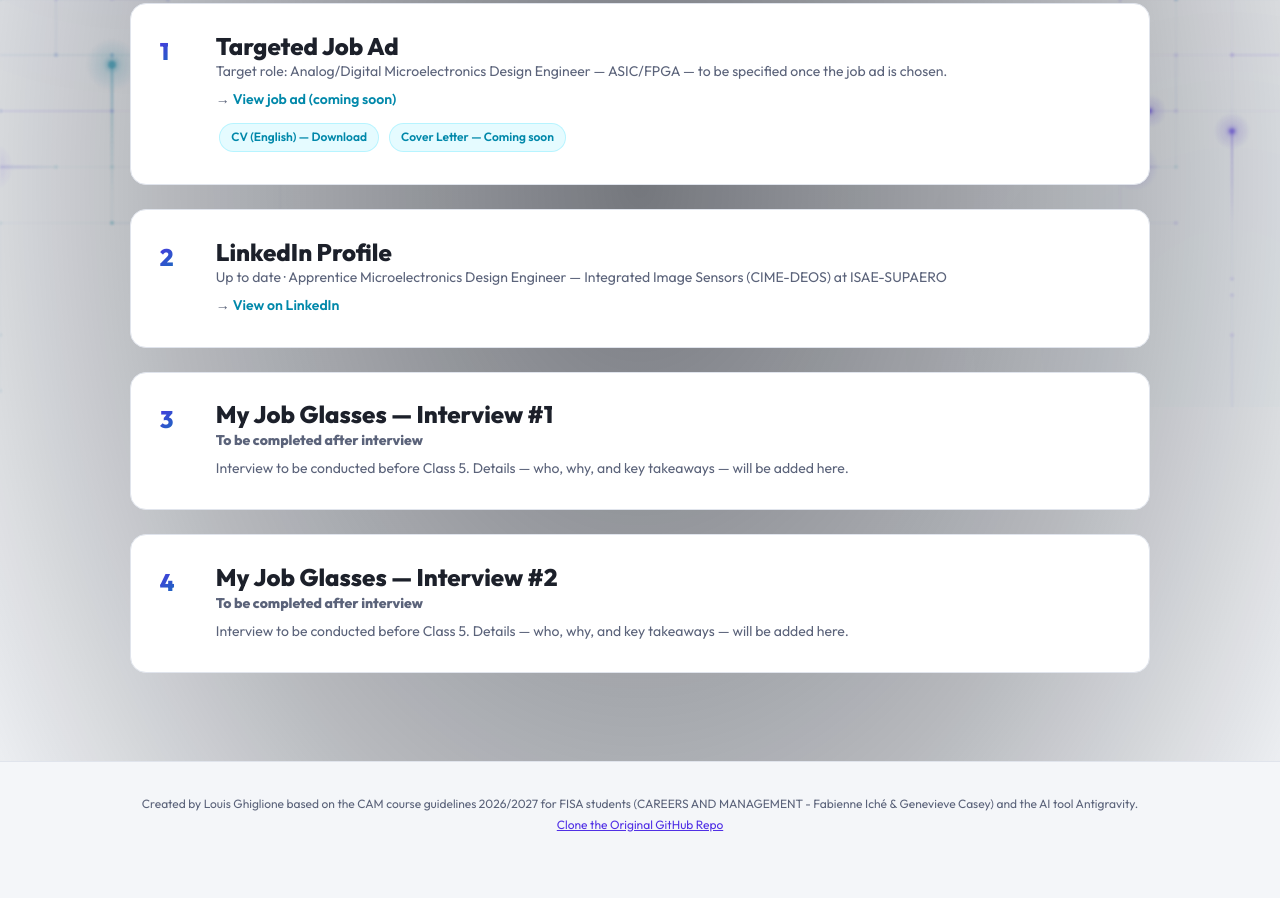
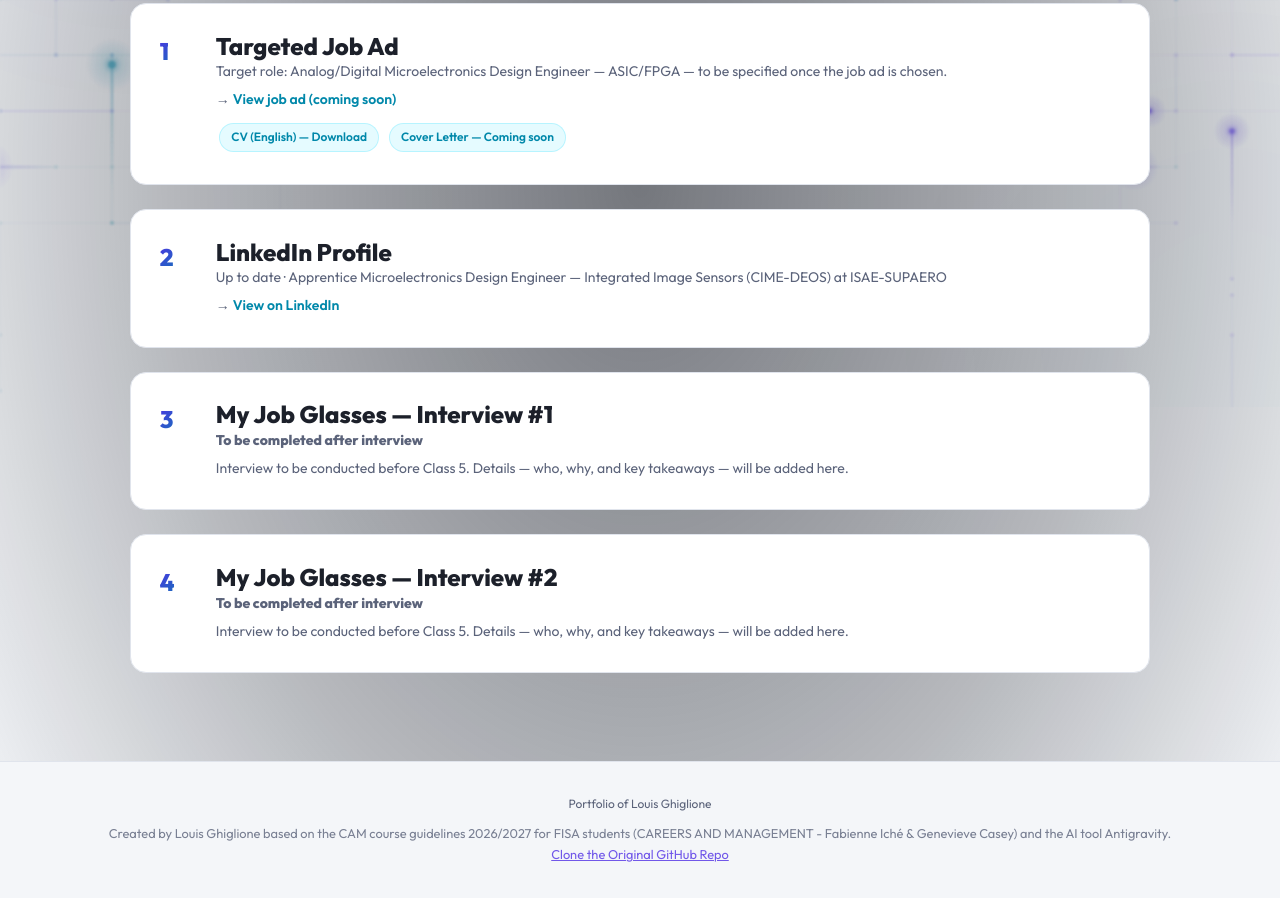
Before and after one commit to louis289/portfolio-louis-ghiglione, a plain HTML site: page career.html in a window 1280 px wide. Shown: the part 393-1291 px from the top of the page. Before the commit the page ends 1260 px from the top, so only its background shows below. Drawn offline with Linux system fonts and the light colour scheme.

Commit message:
fix: make mandatory footer credits uneditable in JSON editor
- Split footer translation into footer_custom (editable) and footer_credits (mandatory).
- Updated all HTML files to use both bindings.
- Excluded footer_credits from the JSON editor renderer to protect it from modifications.

```diff
--- a/career.html
+++ b/career.html
@@ -79,7 +79,8 @@
   </main>
 
   <footer class="site-footer">
-    <p data-i18n-html="footer"></p>
+    <p data-i18n-html="footer_custom" style="margin-bottom: 0.5rem;"></p>
+    <p data-i18n-html="footer_credits" style="font-size: 0.8rem; opacity: 0.8;"></p>
   </footer>
 
   <script type="module" src="./js/main.js"></script>
--- a/data/translations.json
+++ b/data/translations.json
@@ -355,7 +355,8 @@
       "download": "Download",
       "download_btn": "Download Portfolio as PDF"
     },
-    "footer": "Created by Louis Ghiglione based on the CAM course guidelines 2026/2027 for FISA students (CAREERS AND MANAGEMENT - Fabienne Iché & Genevieve Casey) and the AI tool Antigravity. <br/> <a href=\"https://github.com/louis289/portfolio-louis-ghiglione.git\" target=\"_blank\" rel=\"noopener\" style=\"color: var(--color-accent);\">Clone the Original GitHub Repo</a>"
+    "footer_custom": "Portfolio of Louis Ghiglione",
+    "footer_credits": "Created by Louis Ghiglione based on the CAM course guidelines 2026/2027 for FISA students (CAREERS AND MANAGEMENT - Fabienne Iché & Genevieve Casey) and the AI tool Antigravity. <br/> <a href=\"https://github.com/louis289/portfolio-louis-ghiglione.git\" target=\"_blank\" rel=\"noopener\" style=\"color: var(--color-accent);\">Clone the Original GitHub Repo</a>"
   },
   "fr": {
     "config": {
@@ -713,6 +714,7 @@
       "download": "Télécharger",
       "download_btn": "Télécharger le Portfolio en PDF"
     },
-    "footer": "Créé par Louis Ghiglione en s'appuyant sur les consignes du cours de CAM 2026/2027 pour les étudiants FISA (CAREERS AND MANAGEMENT - Fabienne Iché & Genevieve Casey) et l'outil d'IA antigravity. <br/> <a href=\"https://github.com/louis289/portfolio-louis-ghiglione.git\" target=\"_blank\" rel=\"noopener\" style=\"color: var(--color-accent);\">Lien du Github originel à cloner</a>"
+    "footer_custom": "Portfolio de Louis Ghiglione",
+    "footer_credits": "Créé par Louis Ghiglione en s'appuyant sur les consignes du cours de CAM 2026/2027 pour les étudiants FISA (CAREERS AND MANAGEMENT - Fabienne Iché & Genevieve Casey) et l'outil d'IA antigravity. <br/> <a href=\"https://github.com/louis289/portfolio-louis-ghiglione.git\" target=\"_blank\" rel=\"noopener\" style=\"color: var(--color-accent);\">Lien du Github originel à cloner</a>"
   }
 }
--- a/js/editor.js
+++ b/js/editor.js
@@ -111,6 +111,7 @@ function createParallelObjectNode(obj, label, path) {
     fieldset.appendChild(listContainer);
   } else {
     for (const [key, val] of Object.entries(obj)) {
+      if (key === 'footer_credits') continue;
       const itemNode = createParallelNode(val, key, [...path, key]);
       fieldset.appendChild(itemNode);
     }
```
Also changed, not shown: civic.html (+2 -1 lines), contact.html (+2 -1 lines), index.html (+2 -1 lines), mobility.html (+2 -1 lines), passions.html (+2 -1 lines), projects.html (+2 -1 lines).
